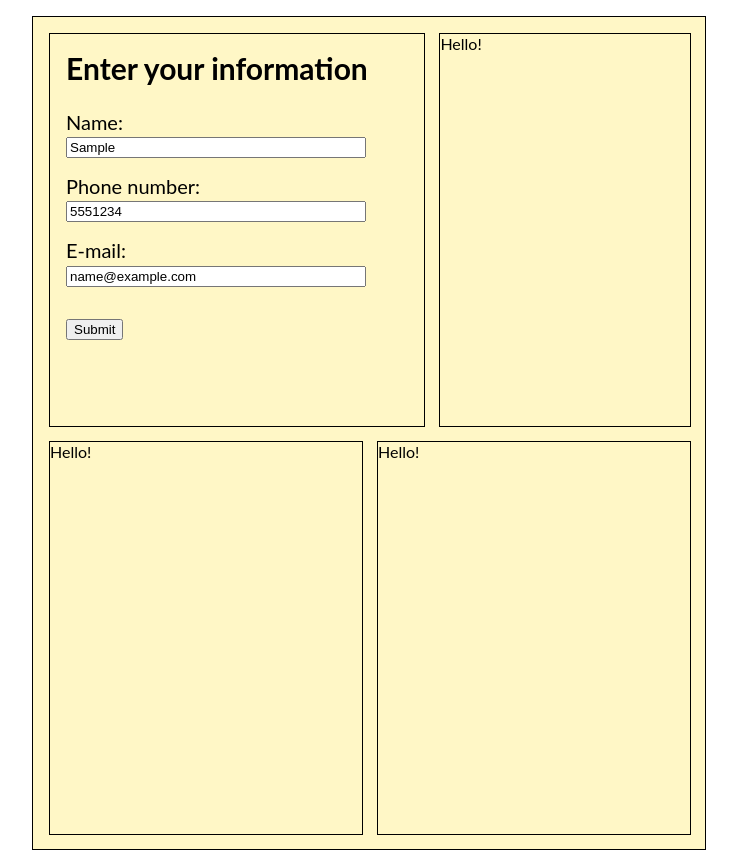
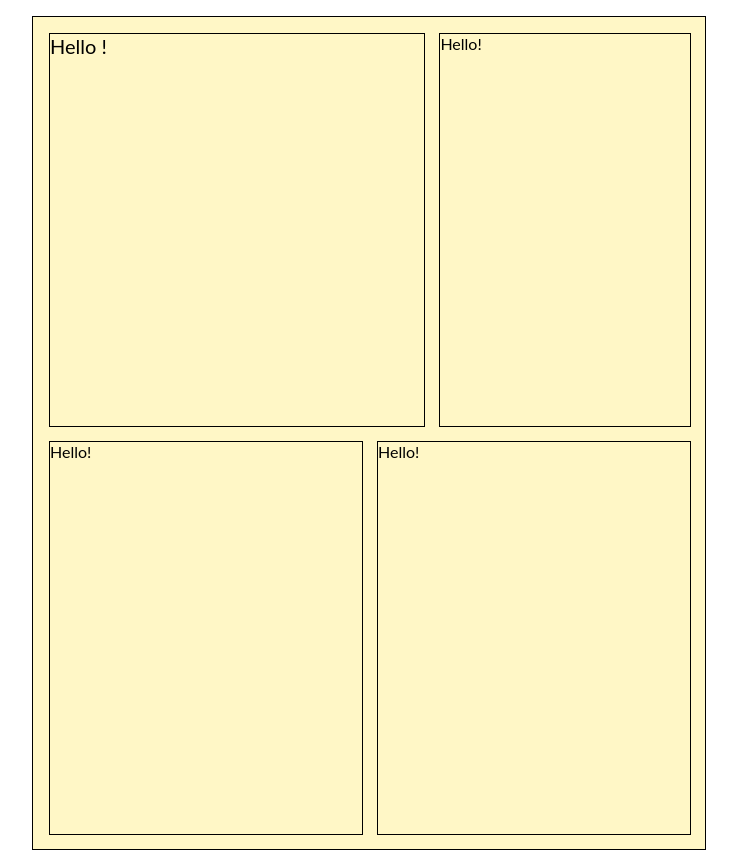
Before and after one commit to qzmp10/cv-application, a React (Create React App) app in the folder cv-project/: page / in a window 1280 px wide. Both pictures are taken after typing "Sample", "5551234", "name@example.com" into the empty fields and a click on the button "Submit". Shown: the whole page, without its empty margins (271-1008 px from the left). Built offline with nearby package versions, Linux system fonts and the light colour scheme.

Commit message:
turned info form to react component so state could update immediately

```diff
--- a/cv-project/src/App.css
+++ b/cv-project/src/App.css
@@ -56,6 +56,12 @@ body {
   height: 100%;
 }
 
+.hidden {
+  display: none;
+}
+.visible {
+  display: block;
+}
 .formHeader {
   margin: 1rem;
   margin-bottom: 1.5rem;
--- a/cv-project/src/components/GeneralInfo.js
+++ b/cv-project/src/components/GeneralInfo.js
@@ -1,4 +1,6 @@
 import React from 'react';
+import InfoStyled from './InfoStyled';
+import InfoForm from "./InfoForm"
 
 class GeneralInfo extends React.Component {
 
@@ -12,7 +14,10 @@ class GeneralInfo extends React.Component {
                 phone: ''
             },
             infoArray: [],
+            infoDisplay: 'hidden',
+            formDisplay: 'visible',
         }
+
     }
 
     handleChange = (e) => {
@@ -48,47 +53,36 @@ class GeneralInfo extends React.Component {
 
     submitInfo = (e) => {
         e.preventDefault();
+
         this.setState({
             infoArray: this.state.infoArray.concat(this.state.info),
         })
-        console.log(this.state.infoArray)
+
+        let sampleString = "hidden";
+        let infoSampleString = "visible";
+
+        this.setState({
+            formDisplay: sampleString,
+            infoDisplay: infoSampleString
+        })
+
+        console.log(this.state.formDisplay)
+        console.log(this.classes)
+        console.log(document.querySelector('form').classList)
+
+    }
+
+    updateState() {
+        return this.state;
     }
 
     render() {
-        const { info, infoArray } = this.state;
+        const { info, infoArray, infoDisplay, formDisplay } = this.state;
 
         return(
             <div className="generalInfo">
-                <form onSubmit={this.submitInfo} className="form generalInfoForm">
-                    <h2 className = "formHeader">Enter your information</h2>
-                    <div className='inputDiv'>
-                      <label htmlFor="name">Name: </label>
-                      <input
-                      onChange={this.handleChange}
-                      value={info.name}
-                      id="name"
-                      type="text"/>
-                    </div>
-
-                    <div className='inputDiv'>
-                      <label htmlFor="phone">Phone number: </label>
-                      <input
-                      onChange={this.handleChange}
-                      value={info.phone}
-                      id="phone"
-                      type="tel"/>
-                    </div>
-
-                    <div className='inputDiv'>
-                    <label htmlFor="email">E-mail: </label>
-                    <input
-                    onChange={this.handleChange}
-                      value={info.email}
-                      id="email"
-                      type="email"/>
-                    </div>
-                    <button className="submit" type="submit">Submit</button>
-                </form>
+                <InfoStyled display={infoDisplay}/>
+                <InfoForm submitInfo={this.submitInfo} handleChange={this.handleChange} info={info} display={formDisplay} />
             </div>
         )
     }
--- /dev/null
+++ b/cv-project/src/components/InfoForm.js
@@ -0,0 +1,51 @@
+import React from 'react';
+
+class InfoForm extends React.Component {
+
+    constructor(props) {
+        super(props)
+    }
+
+    render() {
+        const { submitInfo } = this.props;
+        const { handleChange } = this.props;
+        const { info } = this.props;
+        const { display } = this.props
+
+        return(
+            <form onSubmit={submitInfo} className={display}>
+                    <h2 className = "formHeader">Enter your information</h2>
+                    <div className='inputDiv'>
+                      <label htmlFor="name">Name: </label>
+                      <input
+                      onChange={handleChange}
+                      value={info.name}
+                      id="name"
+                      type="text"/>
+                    </div>
+
+                    <div className='inputDiv'>
+                      <label htmlFor="phone">Phone number: </label>
+                      <input
+                      onChange={handleChange}
+                      value={info.phone}
+                      id="phone"
+                      type="tel"/>
+                    </div>
+
+                    <div className='inputDiv'>
+                    <label htmlFor="email">E-mail: </label>
+                    <input
+                    onChange={handleChange}
+                      value={info.email}
+                      id="email"
+                      type="email"/>
+                    </div>
+                    <button className="submit" type="submit">Submit</button>
+                </form>
+        )
+
+    }
+}
+
+export default InfoForm
--- /dev/null
+++ b/cv-project/src/components/InfoStyled.js
@@ -0,0 +1,19 @@
+import React from 'react';
+
+class InfoStyled extends React.Component {
+
+    constructor(props) {
+        super(props)
+    }
+
+    render() {
+        const {display} = this.props;
+
+        return (
+            <div className={display}> Hello ! </div>
+        )
+    }
+
+}
+
+export default InfoStyled;
```
